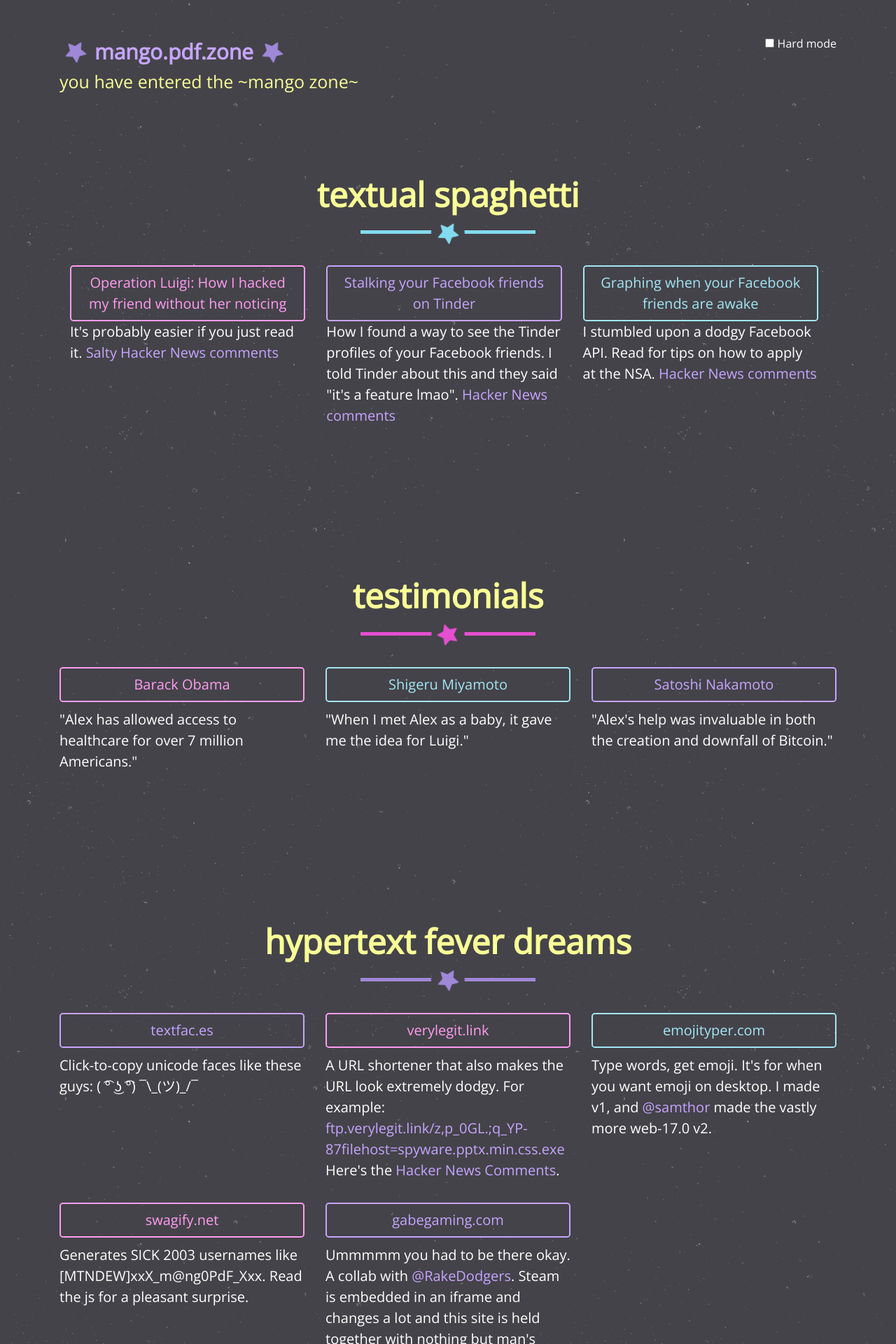
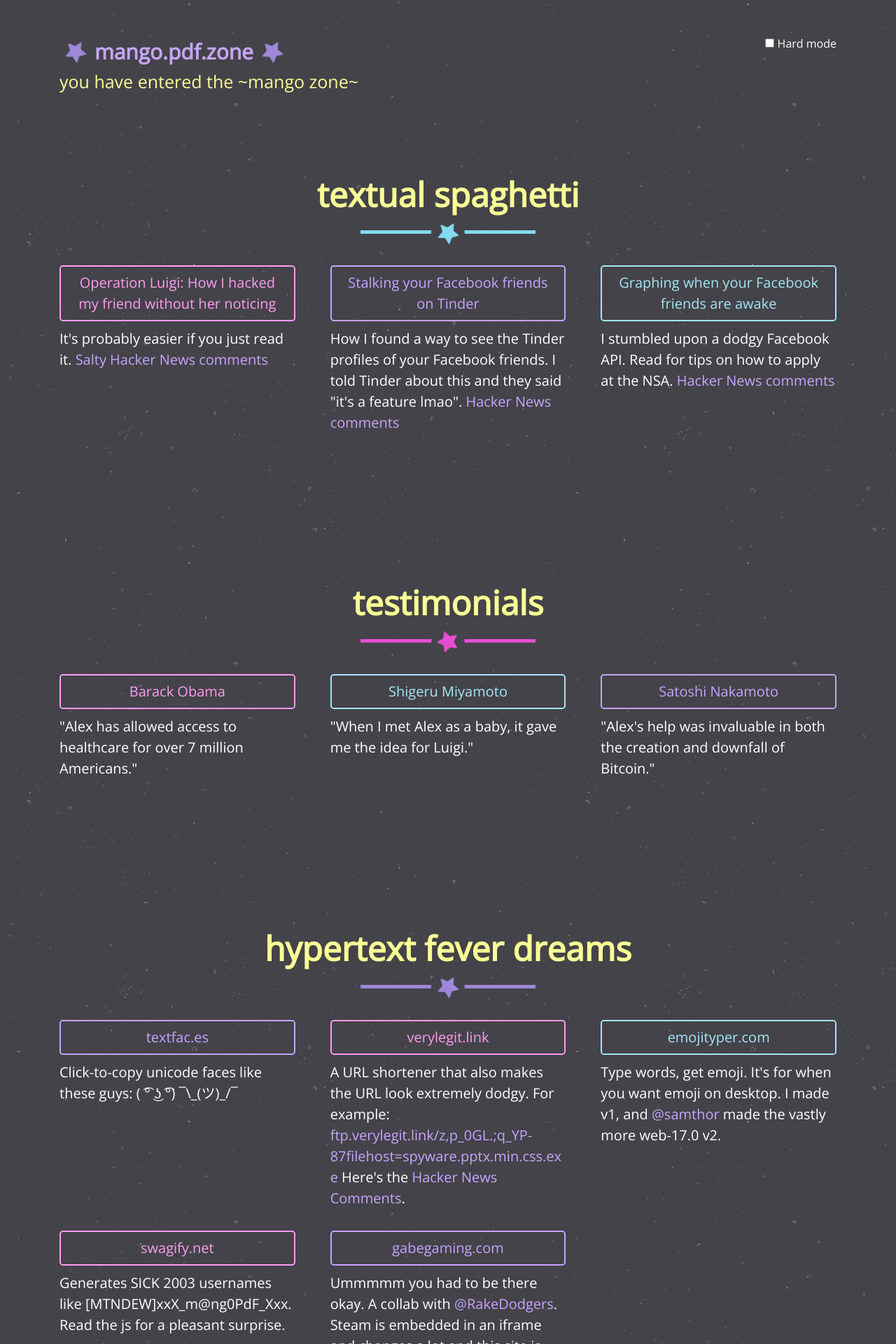
Before and after one commit to mangopdf/mangopdf.github.io, a Jekyll site: the page built from README.md, in a window 1280 px wide. Shown: the top 1920 px of the page at 70% size. Built offline with Jekyll 4.4.1, drawn with Linux system fonts in a browser that asks for light colours; our own code applies the rules of GitHub Pages for plain Markdown files; comment, search, counter and statistics services are not loaded.

Commit message:
grid baybee

```diff
--- a/_layouts/home.html
+++ b/_layouts/home.html
@@ -8,10 +8,9 @@
       <div class="container">
         <h2 class="text-center scrollspy" id="blog">blog posts</h2>
         <hr class="star-primary star-blue">
-        <div class="posts">
+        <div class="grid">
         {% for post in site.posts %}
-
-            <div class="post-item">
+            <div class="portfolio-item">
                 <a href="{{ post.url | relative_url }}" class="btn btn-lg btn-outline btn-{{ post.colour }}">{{ post.title | escape }}</a>
                 <div class="caption">
                     <div class="caption-content">
@@ -31,9 +30,9 @@
       <div class="container">
         <h2 class="text-center scrollspy spooked" id="">testimonials</h2>
         <hr class="star-primary star-pink">
-        <div class="row">
+        <div class="grid">
 
-            <div class="col-lg-4 portfolio-item">
+            <div class="portfolio-item">
                 <a href="#" class="btn btn-lg btn-outline btn-pink">Barack Obama</a>
                 <div class="caption">
                     <div class="caption-content">
@@ -44,7 +43,7 @@
                 </div>
             </div>
 
-            <div class="col-lg-4 portfolio-item">
+            <div class="portfolio-item">
                 <a href="#" class="btn btn-lg btn-outline btn-lightblue">Shigeru Miyamoto</a>
                 <div class="caption">
                     <div class="caption-content">
@@ -55,7 +54,7 @@
                 </div>
             </div>
 
-            <div class="col-lg-4 portfolio-item">
+            <div class=" portfolio-item">
                 <a href="#" class="btn btn-lg btn-outline btn-purple">Satoshi Nakamoto</a>
                 <div class="caption">
                     <div class="caption-content">
@@ -75,9 +74,9 @@
       <div class="container">
         <h2 class="text-center scrollspy" id="websites">one-use novelty websites</h2>
         <hr class="star-primary star-purple">
-        <div class="row">
+        <div class="grid">
 
-            <div class="col-lg-4 portfolio-item">
+            <div class=" portfolio-item">
                 <a href="https://textfac.es" class="btn btn-lg btn-outline btn-purple">textfac.es</a>
                 <div class="caption">
                     <div class="caption-content">
@@ -88,7 +87,7 @@
                 </div>
             </div>
 
-            <div class="col-lg-4 portfolio-item">
+            <div class=" portfolio-item">
                 <a href="https://verylegit.link" class="btn btn-lg btn-outline btn-pink">verylegit.link</a>
                 <div class="caption">
                     <div class="caption-content">
@@ -100,7 +99,7 @@
                     </div>
                 </div>
             </div>
-            <div class="col-lg-4 portfolio-item">
+            <div class=" portfolio-item">
                 <a href="https://emojityper.com" class="btn btn-lg btn-outline btn-lightblue">
                     emojityper.com
                 </a>
@@ -115,10 +114,7 @@
             </div>
 
 
-        </div>
-        <div class="row">
-
-            <div class="col-lg-4 portfolio-item">
+            <div class=" portfolio-item">
                 <a href="http://swagify.net" class="btn btn-lg btn-outline btn-pink">
                     swagify.net
                 </a>
@@ -131,7 +127,7 @@
                     </div>
             </div>
 
-            <div class="col-lg-4 portfolio-item">
+            <div class=" portfolio-item">
                 <a href="https://gabegaming.com" class="btn btn-lg btn-outline btn-purple">
                     gabegaming.com
                 </a>
@@ -145,7 +141,7 @@
                 </div>
             </div>
 
-            <div class="col-lg-4 portfolio-item useragent " style="display: none;">
+            <div class=" portfolio-item useragent " style="display: none;">
                 <a href="#" class="btn btn-lg btn-outline btn-purple">
                 </a>
                 <div class="caption">
@@ -159,10 +155,8 @@
             </div>
 
         </div>
-        <div class="row">
 
 
-        </div>
       </div>
     </section>
 
@@ -170,9 +164,9 @@
       <div class="container">
         <h2 class="text-center scrollspy" id="talks">talk recordings</h2>
         <hr class="star-primary star-pink">
-        <div class="row">
+        <div class="grid">
 
-            <div class="col-lg-4 portfolio-item">
+            <div class=" portfolio-item">
                 <a href="https://www.youtube.com/watch?v=MkSkqMvGBuo" class="btn btn-lg btn-outline btn-lightblue">Graphing when your Facebook friends are awake</a>
                 <div class="caption">
                     <div class="caption-content">
@@ -183,7 +177,7 @@
                 </div>
             </div>
 
-            <div class="col-lg-4 portfolio-item">
+            <div class=" portfolio-item">
                 <a href="#" class="btn btn-lg btn-outline btn-purple">that's it</a>
                 <div class="caption">
                     <div class="caption-content">
@@ -214,20 +208,22 @@
       <div class="container">
         <h2 class="text-center scrollspy" id="about">about</h2>
         <hr class="star-primary star-blue">
-        <div class="row">
-          <div class="col-lg-4 ml-auto">
+        <div class="grid">
+          <div class="portfolio-item">
               <h4>What's with the "Alex" thing?</h4>
               <p>
               Once, an article referred to me as <a href="https://motherboard.vice.com/en_us/article/tinder-social-lets-you-stalk-your-friends-dating-habits-hack-last-active">a hacker who goes by the name "Alex"</a>, so that's my hacker handle now and there's nothing I can do about it.
               </p>
           </div>
-          <div class="col-lg-4 mr-auto">
+
+          <div class="portfolio-item">
               <h4>Do you have an actual pdf called mango.pdf?</h4>
               <p>
               Sure, <a id="pdf" href="/mango.pdf" data-uh-dont-worry-about-it="lisreal2401">here you go</a>.
               <span id="hint" style="display:none;">There <em>must</em> be a way to find the password...</span>
              </p>
-          </div>
+         </div>
+
         </div>
       </div>
     </section>
```
Also changed, not shown: css/freelancer.css (+14 -15 lines), scss/_memes.scss (+18 -12 lines), css/freelancer.min.css, js/freelancer.min.js.
